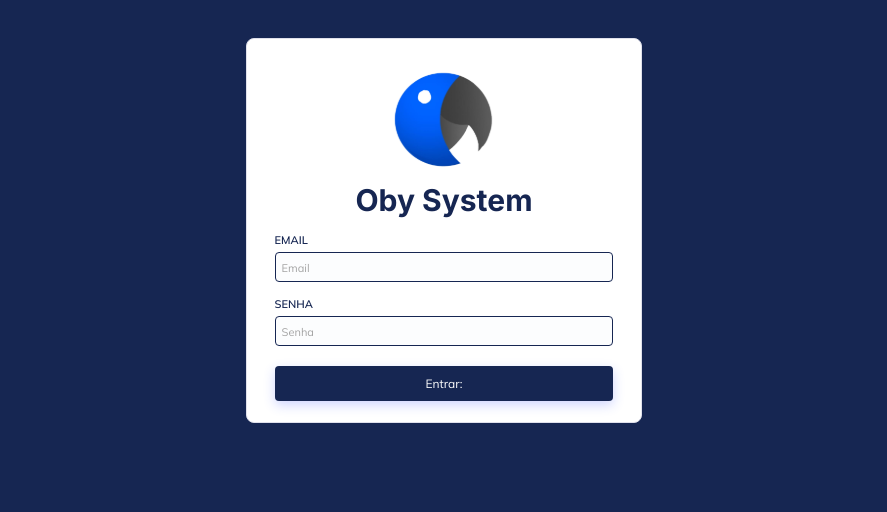
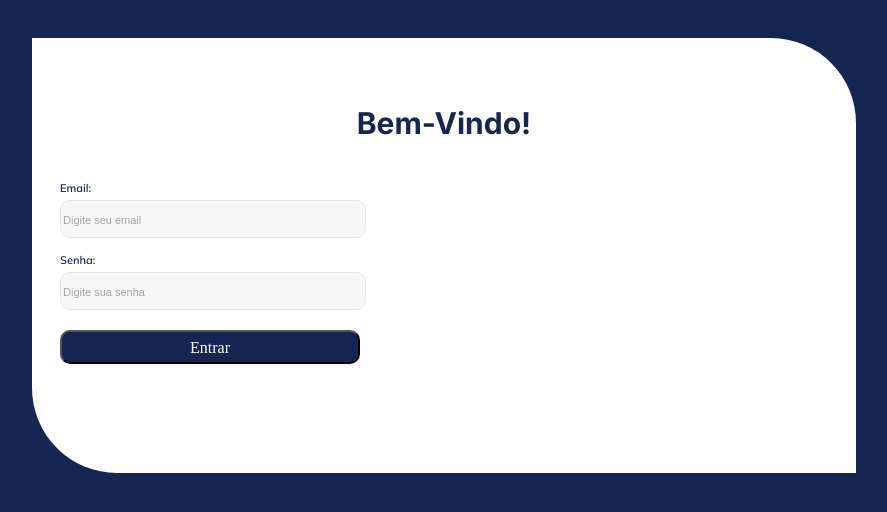
Before and after one commit to amonradev/oby-system, a React (Vite) app: page / in a window 1280 px wide. Shown: the top 512 px of the page, without its empty margins (196-1083 px from the left). Built offline with nearby package versions, Linux system fonts and the light colour scheme.

Commit message:
style: Rework css

```diff
--- a/index.html
+++ b/index.html
@@ -3,7 +3,7 @@
   <head>
     <meta charset="UTF-8" />
     <meta name="viewport" content="width=device-width, initial-scale=1.0" />
-    <title>Oby System</title>
+    <title>Bem - Vindo!</title>
     <link rel="preconnect" href="https://fonts.googleapis.com">
 
     <!-- Mulish Font -->
--- a/src/assets/css/@Access.css
+++ b/src/assets/css/@Access.css
@@ -10,13 +10,15 @@ button:hover {
 }
 .card__access {
     background-color: #fff;
-    border: 1px solid #DFE0EB;
-    box-sizing: border-box;
-    border-radius: 8px;
-    width: 31%;
+    /* border: 1px solid #DFE0EB; */
+    /* box-sizing: border-box; */
+    /* border-radius: 8px; */
+    width: 60%;
     min-height: 385px;
     max-height: 385px;
     padding: 25px 28px;
+    border-bottom-left-radius: 85px;
+    border-top-right-radius: 85px;
 }
 .main__access {
     display: flex;
@@ -24,11 +26,17 @@ button:hover {
     justify-content: center;
     margin-top: 3%;
 }
-.image__access {
+/* .image__access {
     display: flex;
     justify-content: center;
     align-items: center;
-}
+} */
 .sidebar__img--oby {
     width: 50px;
 }
+
+.div_inside_acess {
+ display: flex;
+ flex-direction: column;
+
+}
--- a/src/components/@Access/Input/style.css
+++ b/src/components/@Access/Input/style.css
@@ -2,23 +2,25 @@
     display: flex;
     flex-direction: column;
     margin-top: 15px;
+    align-items: baseline;
 }
 .label__input__access {
   font-style: normal;
   font-weight: 600;
   font-size: 11px;
-    text-transform: uppercase;
+  /* text-transform: uppercase; */
   color: #162652;
-    font-family: 'Mulish', sans-serif;
+  font-family: "Mulish", sans-serif;
   margin-bottom: 5px;
 }
 .input__access {
-    background: #FCFDFE;
-    border: 1px solid #162652;
-    box-sizing: border-box;
-    border-radius: 4px;
-    padding: 6px;
-    font-family: 'Mulish', sans-serif;
+  height: 34px;
+  /* width: 100%; */
+  position: relative;
+  background-color: #f7f7f7;
+  border: 1px solid #e6e6e6;
+  border-radius: 10px;
+  width: 300px;
 }
 .input__access::placeholder {
   color: #a3a3a3;
--- a/src/components/@Access/SubmitButton/style.css
+++ b/src/components/@Access/SubmitButton/style.css
@@ -1,18 +1,26 @@
 .button__submit {
+   display: flex;
+    justify-content: center;
+    align-items: center;
+    padding: 0 20px;
+    /* width: 100%; */
+    height: 34px;
+    width: 300px;
     background-color: #162652;
-    border-radius: 4px;
-    box-shadow: 0px 4px 12px rgba(55, 81, 255, 0.24);
-    width: 100%;
-    border: none;
+    border-radius: 10px;
+    font-family: Poppins-Medium;
+    font-size: 16px;
     color: #fff;
-    font-family: 'Mulish', sans-serif;
-    font-weight: 500;
-    padding: 10px;
-    font-size: 12px;
+    line-height: 1.2;
+    -webkit-transition: all 0.4s;
+    -o-transition: all 0.4s;
+    -moz-transition: all 0.4s;
+    transition: all 0.4s;
+    position: relative;
+    z-index: 1;
 }
 .card__button {
     margin-top: 20px;
     display: flex;
-    justify-content: center;
-    align-items: center;
+    align-items: baseline;
 }
--- a/src/components/@Access/Titles/style.css
+++ b/src/components/@Access/Titles/style.css
@@ -5,8 +5,9 @@
     font-style: normal;
     text-align: center;
     font-family: 'Inter', sans-serif;
-    margin: 0;
     margin-bottom: 10px !important;
+    margin: 42px;
+    margin-bottom: 40px !important;
 }
 .h3__access {
     font-style: normal;
@@ -14,4 +15,5 @@
     font-size: 16px;
     text-align: center;
     color: #162652;
+
 }
--- a/src/components/@Global/Cards/cards.css
+++ b/src/components/@Global/Cards/cards.css
@@ -3,4 +3,5 @@
     border-radius: 4px;
     padding: 15px;
     height: 76%;
+
 }
--- a/src/components/@Global/Table/Actions.jsx
+++ b/src/components/@Global/Table/Actions.jsx
@@ -117,15 +117,15 @@ export const Actions = ({id, type}) => {
                     </div>
                     <div className="actions">
                         <button
-                            className="button"
+                            className="submit"
                             onClick={() => {
                             close();
                             }}
                         >
+                            Salvar
+                        </button>
+                        <button type="button" className="button">
                             Fechar
-                        </button>
-                        <button type="submit">
-                            AKAK
                         </button>
                     </div>
                     </form>
--- a/src/components/@Global/Table/actionsModal.css
+++ b/src/components/@Global/Table/actionsModal.css
@@ -1,22 +1,29 @@
 .modal {
   font-size: 12px;
+  background-color: white;
+  color: #fff;
 }
 .modal > .header {
   width: 100%;
-    border-bottom: 1px solid gray;
+  /* border-bottom: 1px solid gray; */
   font-size: 18px;
   text-align: center;
   padding: 5px;
+  color: black;
 }
-  .modal > .content {
+ .content {
   width: 100%;
   padding: 10px 5px;
+  display: flex;
+  flex-direction: column;
+  align-items: center;
 }
-  .modal > .actions {
+.actions {
   width: 100%;
   padding: 10px 5px;
   margin: auto;
   text-align: center;
+  justify-content: flex-end;
 }
 .modal > .close {
   cursor: pointer;
@@ -34,3 +41,42 @@
 .modal > .close:focus-visible {
   outline: none;
 }
+
+.modal > .button {
+  appearance: none;
+  background: #16a34a;
+  border-radius: 0.25em;
+  color: white;
+  cursor: pointer;
+  display: inline-block;
+  font-weight: 500;
+  height: 3em;
+  line-height: 3em;
+  padding: 0 1em;
+}
+.submit {
+  appearance: none;
+  background: #16a34a;
+  border-radius: 0.25em;
+  color: white;
+  cursor: pointer;
+  display: inline-block;
+  font-weight: 500;
+  height: 3em;
+  line-height: 3em;
+  padding: 0 1em;
+  border: none;
+}
+
+.button {
+  background-color: #ed6755;
+    border: none;
+    border-radius: 0.25em;
+    width: 72px;
+    height: 40px;
+    padding: 5px;
+    font-weight: 500;
+    /* font-size: 16px; */
+    color: white;
+    margin-right: 15px;
+}
--- a/src/pages/access/Login.jsx
+++ b/src/pages/access/Login.jsx
@@ -1,20 +1,24 @@
-import { useForm } from 'react-hook-form';
-import { ToastContainer } from 'react-toastify';
-import '../../assets/css/@Access.css';
+import { useForm } from "react-hook-form";
+import { ToastContainer } from "react-toastify";
+import "../../assets/css/@Access.css";
 import { SubmitButton } from "../../components/@Access/SubmitButton";
 import { Title } from "../../components/@Access/Titles/Title";
-import { onSubmit } from '../../utils/access/onSubmit';
-import { ErrorToast } from '../../utils/Global/ErrorToast';
+import { onSubmit } from "../../utils/access/onSubmit";
+import { ErrorToast } from "../../utils/Global/ErrorToast";
 
 export const Login = () => {
-    const { register, handleSubmit, formState: { errors } } = useForm();
+  const {
+    register,
+    handleSubmit,
+    formState: { errors },
+  } = useForm();
 
-    if(errors.email && errors.password) {
-        ErrorToast('Todos os campos são obrigatórios!');
-    } else if(errors.email) {
-        ErrorToast('O campo de email é obrigatório!');
-    } else if(errors.password) {
-        ErrorToast('O campo de senha é obrigatório!');
+  if (errors.email && errors.password) {
+    ErrorToast("Todos os campos são obrigatórios!");
+  } else if (errors.email) {
+    ErrorToast("O campo de email é obrigatório!");
+  } else if (errors.password) {
+    ErrorToast("O campo de senha é obrigatório!");
   }
   return (
     <div className="main__access">
@@ -30,22 +34,43 @@ export const Login = () => {
         pauseOnHover
       />
       <div className="card__access">
-                <div className="image__access">
-                    <img src="src/assets/svg/oby.svg" alt="" />
-                </div>
-                <Title title="Oby System" />
+        {/* <div className="image__access">
+                    <img src="src/assets/svg/img01.png" alt="" />
+                </div> */}
+        <Title title="Bem-Vindo!" />
         <form onSubmit={handleSubmit(onSubmit)}>
           <div className="div__input__access">
-                        <label htmlFor="Email" className="label__input__access">Email</label>
-                        <input type="email" name="Email" placeholder="Email" className="input__access" {...register("email", {required: true})} />
+            <div className="div_inside_acess">
+              <label htmlFor="Email" className="label__input__access">
+                Email:
+              </label>
+              <input
+                type="email"
+                name="Email"
+                placeholder="Digite seu email"
+                className="input__access"
+                {...register("email", { required: true })}
+              />
+            </div>
           </div>
           <div className="div__input__access">
-                        <label htmlFor="senha" className="label__input__access">Senha</label>
-                        <input type="password" name="senha" placeholder="Senha" className="input__access" {...register("password", {required: true})} />
+              <div className="div_inside_acess">
+              <label htmlFor="senha" className="label__input__access">
+              Senha:
+            </label>
+            <input
+              type="password"
+              name="senha"
+              placeholder="Digite sua senha"
+              className="input__access"
+              {...register("password", { required: true })}
+            />
               </div>
-                    <SubmitButton title="Entrar:" />
+
+          </div>
+          <SubmitButton title="Entrar" />
         </form>
       </div>
     </div>
   );
-}
+};
--- a/src/pages/access/Register.jsx
+++ b/src/pages/access/Register.jsx
@@ -8,9 +8,9 @@ export const Register = () => {
     return (
         <div className="main__access">
             <div className="card__access">
-                <div className="image__access">
+                {/* <div className="image__access">
                     <img src="src/assets/svg/oby.svg" alt="" />
-                </div>
+                </div> */}
                 <Title title="Oby System" />
                 <SubTitle title="Digite seu email para solicitar acesso ao sistema" />
                 <Input name="Email" />
```
Also changed, not shown: src/assets/svg/img01.png (added). Lines whose indentation alone changed are shown as unchanged.
